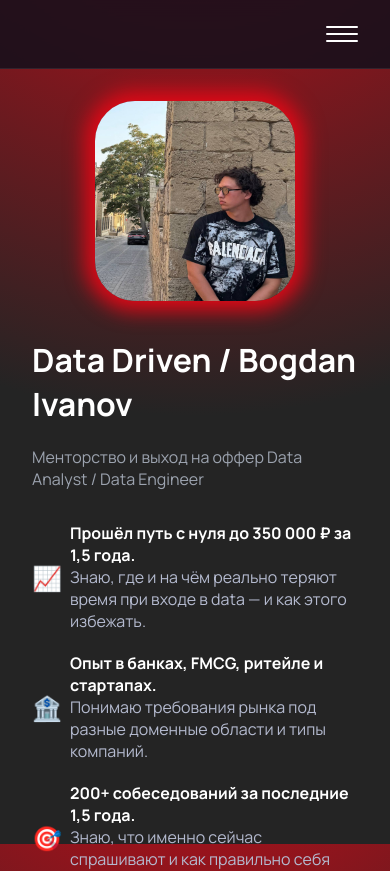
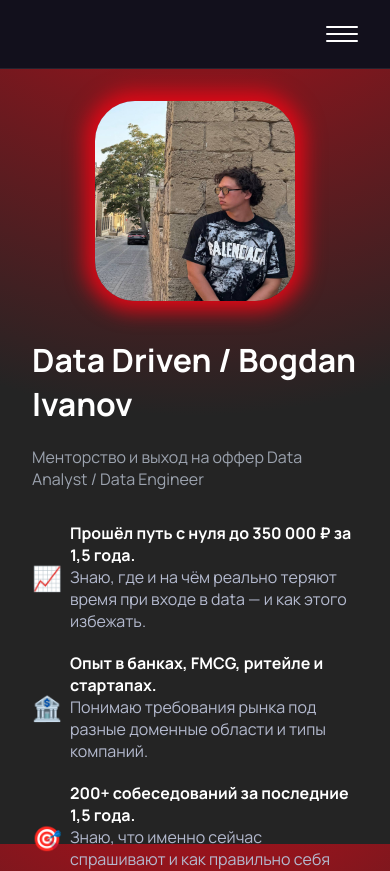
Before and after one commit to terzace/data-driven, a React (Vite) app: page / in a window 390 px wide. Shown: the top 871 px of the page. Built offline with nearby package versions, Linux system fonts and the light colour scheme.

Commit message:
Make header background solid to match mobile dropdown panel

```diff
--- a/src/components/header/Header.module.scss
+++ b/src/components/header/Header.module.scss
@@ -4,8 +4,7 @@
   z-index: 10;
 
   width: 100%;
-  background-color: rgba(18, 16, 28, 0.85);
-  backdrop-filter: blur(12px);
+  background-color: #12101c;
   border-bottom: 1px solid rgba(255, 255, 255, 0.08);
 }
 
```
